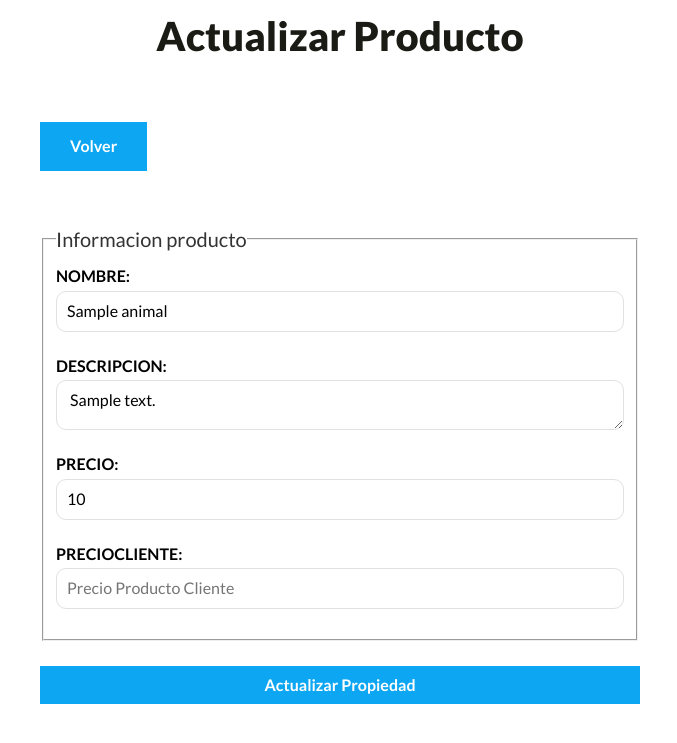
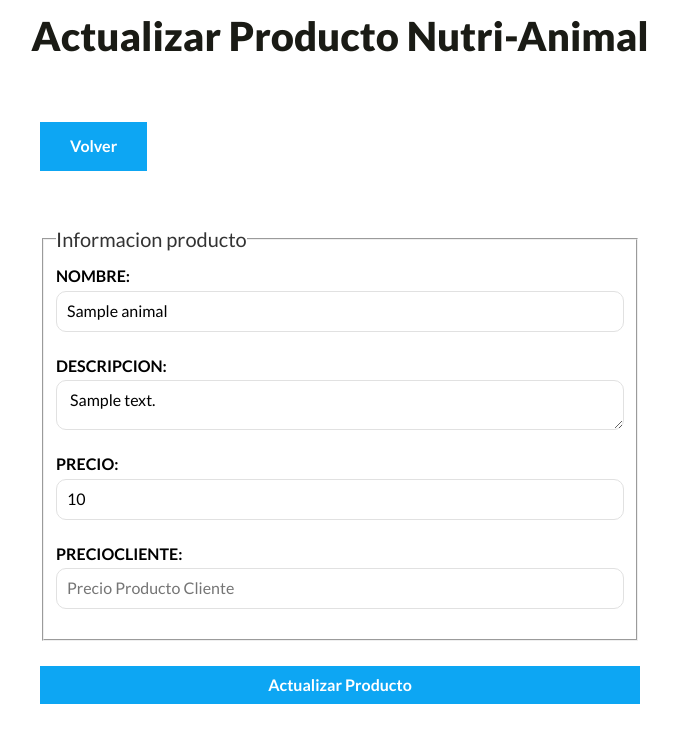
Before and after one commit to eniomejia01/Admin-products, a PHP site: page /concentrados-nutri/actualizar?id=1 in a window 1280 px wide. Shown: the top 743 px of the page, without its empty margins (300-977 px from the left). Run offline with PHP 8.4, Linux system fonts and the light colour scheme; tables that the repository leaves empty or names only in its code hold one stand-in row (values such as "Sample post").

Commit message:
Otra optimización de mensajes de exito/error

```diff
--- a/models/ActiveRecord.php
+++ b/models/ActiveRecord.php
@@ -98,10 +98,10 @@ class ActiveRecord {
 
         $resultado = self::$db ->query($query);
 
-        // if($resultado) {
-        //     // Redireccionar al usuario
-        //     header('Location: /admin?resultado=2');
-        // }
+        if($resultado) {
+            // Redireccionar al usuario
+            header('Location: /admin?resultado=2');
+        }
 
 
     }
--- a/models/AdminBuscadorReyes.php
+++ b/models/AdminBuscadorReyes.php
@@ -82,7 +82,7 @@ class AdminBuscadorReyes extends ActiveRecord
         $resultado = self::$db->query($query);
 
         if ($resultado) {
-            header('Location: /buscadorReyes');
+            header('Location: /manager-reyes');
             return true;
         }
         return false;
--- a/views/buscadorBendicion/index.php
+++ b/views/buscadorBendicion/index.php
@@ -39,7 +39,7 @@
                             <td>Q <?php echo $propiedad->precio; ?></td>
                             <td>Q <?php echo $propiedad->precioCliente; ?></td>
                             <td>
-                                <a href="/productos/actualizar?id=<?php echo $propiedad->id; ?>&tabla=<?php echo $propiedad->tabla_origen; ?>" class="boton-amarillo-actualizar">Actualizar</a>
+                                <a href="/tienda_bendicion/actualizar?id=<?php echo $propiedad->id; ?>&tabla=<?php echo $propiedad->tabla_origen; ?>" class="boton-amarillo-actualizar">Actualizar</a>
                             </td>
 
                         </tr>
--- a/views/buscadorNutri/index.php
+++ b/views/buscadorNutri/index.php
@@ -39,7 +39,7 @@
                             <td>Q <?php echo $propiedad->precio; ?></td>
                             <td>Q <?php echo $propiedad->precioCliente; ?></td>
                             <td>
-                                <a href="/productos/actualizar?id=<?php echo $propiedad->id; ?>&tabla=<?php echo $propiedad->tabla_origen; ?>" class="boton-amarillo-actualizar">Actualizar</a>
+                                <a href="/concentrados-nutri/actualizar?id=<?php echo $propiedad->id; ?>&tabla=<?php echo $propiedad->tabla_origen; ?>" class="boton-amarillo-actualizar">Actualizar</a>
                             </td>
 
                         </tr>
--- a/views/buscadorReyes/index.php
+++ b/views/buscadorReyes/index.php
@@ -39,7 +39,7 @@
                             <td>Q <?php echo $propiedad->precio; ?></td>
                             <td>Q <?php echo $propiedad->precioCliente; ?></td>
                             <td>
-                                <a href="/productos/actualizar?id=<?php echo $propiedad->id; ?>&tabla=<?php echo $propiedad->tabla_origen; ?>" class="boton-amarillo-actualizar">Actualizar</a>
+                                <a href="/tienda_reyes/actualizar?id=<?php echo $propiedad->id; ?>&tabla=<?php echo $propiedad->tabla_origen; ?>" class="boton-amarillo-actualizar">Actualizar</a>
                             </td>
 
                         </tr>
--- a/views/concentrados-nutri/actualizar.php
+++ b/views/concentrados-nutri/actualizar.php
@@ -1,6 +1,6 @@
 <main class="contenedor seccion">
 
-    <h1>Actualizar Producto</h1>
+    <h1>Actualizar Producto Nutri-Animal</h1>
 
     <?php foreach ($errores  as $error): ?>
         <div class="alerta  error">
@@ -14,7 +14,7 @@
         <form action="" class="formulario" method="POST" enctype="multipart/form-data">
             <?php include __DIR__ . '/formulario.php'; ?>
 
-            <input type="submit" value="Actualizar Propiedad" class="boton boton-verde">
+            <input type="submit" value="Actualizar Producto" class="boton boton-verde">
         </form>
     </div>
 
--- a/views/concentrados-nutri/manager-nutri-animal.php
+++ b/views/concentrados-nutri/manager-nutri-animal.php
@@ -13,7 +13,7 @@
 
     <h1>Administrador de Concentrados Nutri-Animal</h1>
 
-    <!-- <?php
+    <?php
         if ($resultado) {
             $mensaje = mostrarNotificacion(intval($resultado));
 
@@ -21,7 +21,7 @@
                 <p class="alerta exito"><?php echo s($mensaje) ?></p>
             <?php }
         }
-                    ?> -->
+    ?>
 
     <a href="/concentrados-nutri/crear" class="boton boton-verde">Agregar Producto</a>
 
--- a/views/propiedades/admin.php
+++ b/views/propiedades/admin.php
@@ -58,7 +58,7 @@ $auth = $_SESSION['login_copy'] ?? null; //este codigo es para que no se caiga l
     </header>
 
 
-    <!-- <?php
+    <?php
         if ($resultado) {
             $mensaje = mostrarNotificacion(intval($resultado));
 
@@ -66,7 +66,7 @@ $auth = $_SESSION['login_copy'] ?? null; //este codigo es para que no se caiga l
                 <p class="alerta exito"><?php echo s($mensaje) ?></p>
             <?php }
         }
-                    ?> -->
+    ?>
 
     <a href="/propiedades/crear" class="boton boton-verde">Agregar Producto</a>
 
--- a/views/tienda_bendicion/actualizar.php
+++ b/views/tienda_bendicion/actualizar.php
@@ -14,7 +14,7 @@
         <form action="" class="formulario" method="POST" enctype="multipart/form-data">
             <?php include __DIR__ . '/formulario.php'; ?>
 
-            <input type="submit" value="Actualizar Propiedad" class="boton boton-verde">
+            <input type="submit" value="Actualizar Producto" class="boton boton-verde">
         </form>
     </div>
 
--- a/views/tienda_reyes/actualizar.php
+++ b/views/tienda_reyes/actualizar.php
@@ -1,6 +1,6 @@
 <main class="contenedor seccion">
 
-    <h1>Actualizar Producto</h1>
+    <h1>Actualizar Producto Tienda Reyes</h1>
 
     <?php foreach ($errores  as $error): ?>
         <div class="alerta  error">
--- a/views/tienda_reyes/manager-reyes.php
+++ b/views/tienda_reyes/manager-reyes.php
@@ -13,7 +13,7 @@
 
     <h1>Administrador de Tienda Reyes Magos</h1>
 
-    <!-- <?php
+    <?php
         if ($resultado) {
             $mensaje = mostrarNotificacion(intval($resultado));
 
@@ -21,7 +21,8 @@
                 <p class="alerta exito"><?php echo s($mensaje) ?></p>
         <?php }
         }
-                    ?> -->
+    ?>
+
 
     <a href="/tienda_reyes/crear" class="boton boton-verde">Agregar Producto</a>
 
```
Lines whose indentation alone changed are shown as unchanged.
